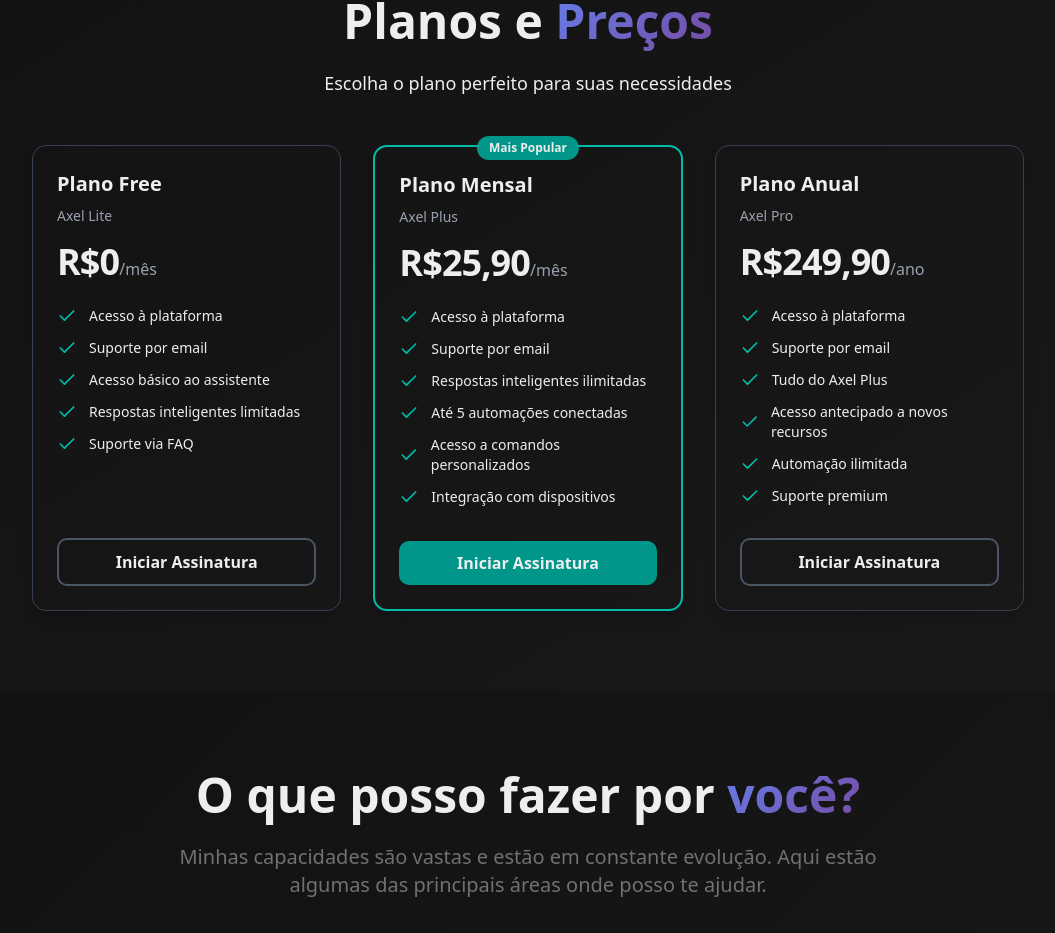
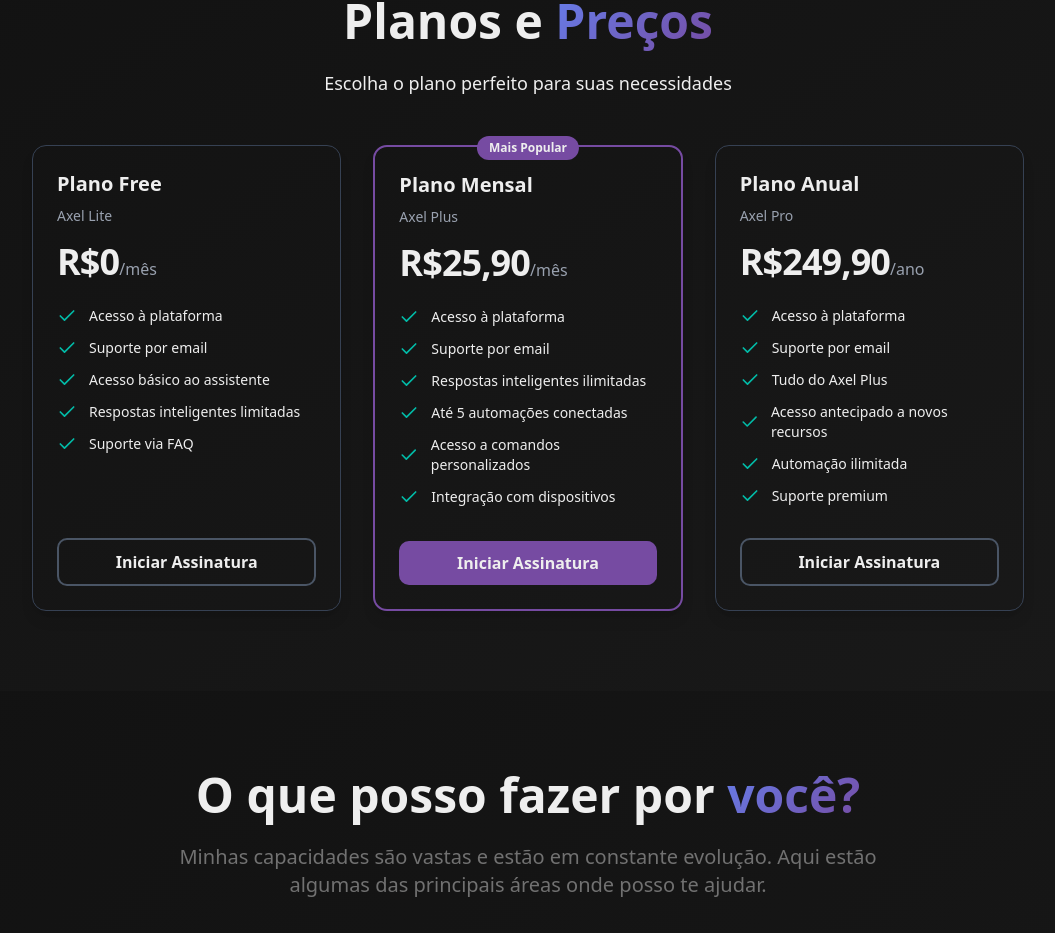
Before and after one commit to duduzinmuller/axel, a Next.js app: page / in a window 1280 px wide. Shown: the part 2345-3278 px from the top of the page, without its empty margins (112-1167 px from the left). Built offline with nearby package versions, Linux system fonts and the light colour scheme; no server answers.

Commit message:
style: update PricingPlans component colors for popular plans

```diff
--- a/app/_components/PricingPlans.tsx
+++ b/app/_components/PricingPlans.tsx
@@ -26,13 +26,13 @@ const PricingPlans = () => {
               key={plan.name}
               className={`relative flex flex-col rounded-xl p-6 shadow-lg ${
                 plan.isPopular
-                  ? "border-2 border-teal-500"
+                  ? "border-2 border-[#764BA2]"
                   : "border border-gray-700"
               }`}
             >
               {plan.isPopular && (
                 <div className="absolute top-0 left-1/2 -translate-x-1/2 -translate-y-1/2">
-                  <span className="inline-flex items-center gap-x-1.5 rounded-full bg-teal-600 px-3 py-1 text-xs font-semibold">
+                  <span className="inline-flex items-center gap-x-1.5 rounded-full bg-[#764BA2] px-3 py-1 text-xs font-semibold">
                     Mais Popular
                   </span>
                 </div>
@@ -65,7 +65,7 @@ const PricingPlans = () => {
                   href="#"
                   className={`block w-full rounded-lg px-5 py-2.5 text-center font-semibold transition-colors duration-200 ${
                     plan.isPopular
-                      ? "bg-teal-600 hover:bg-teal-700"
+                      ? "bg-[#764BA2] hover:bg-gray-700"
                       : "border-2 border-gray-600 bg-transparent hover:bg-gray-700"
                   }`}
                 >
```
